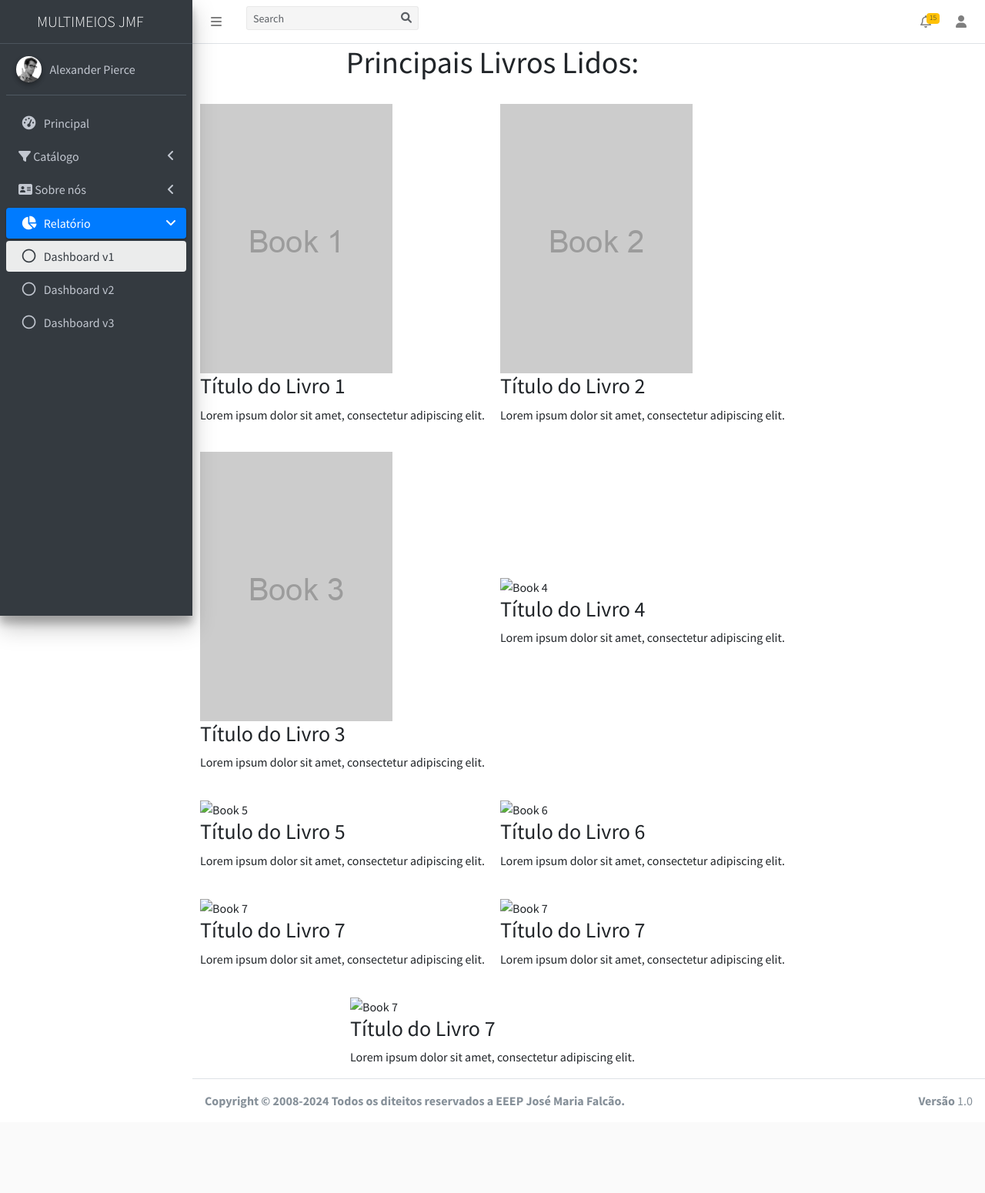
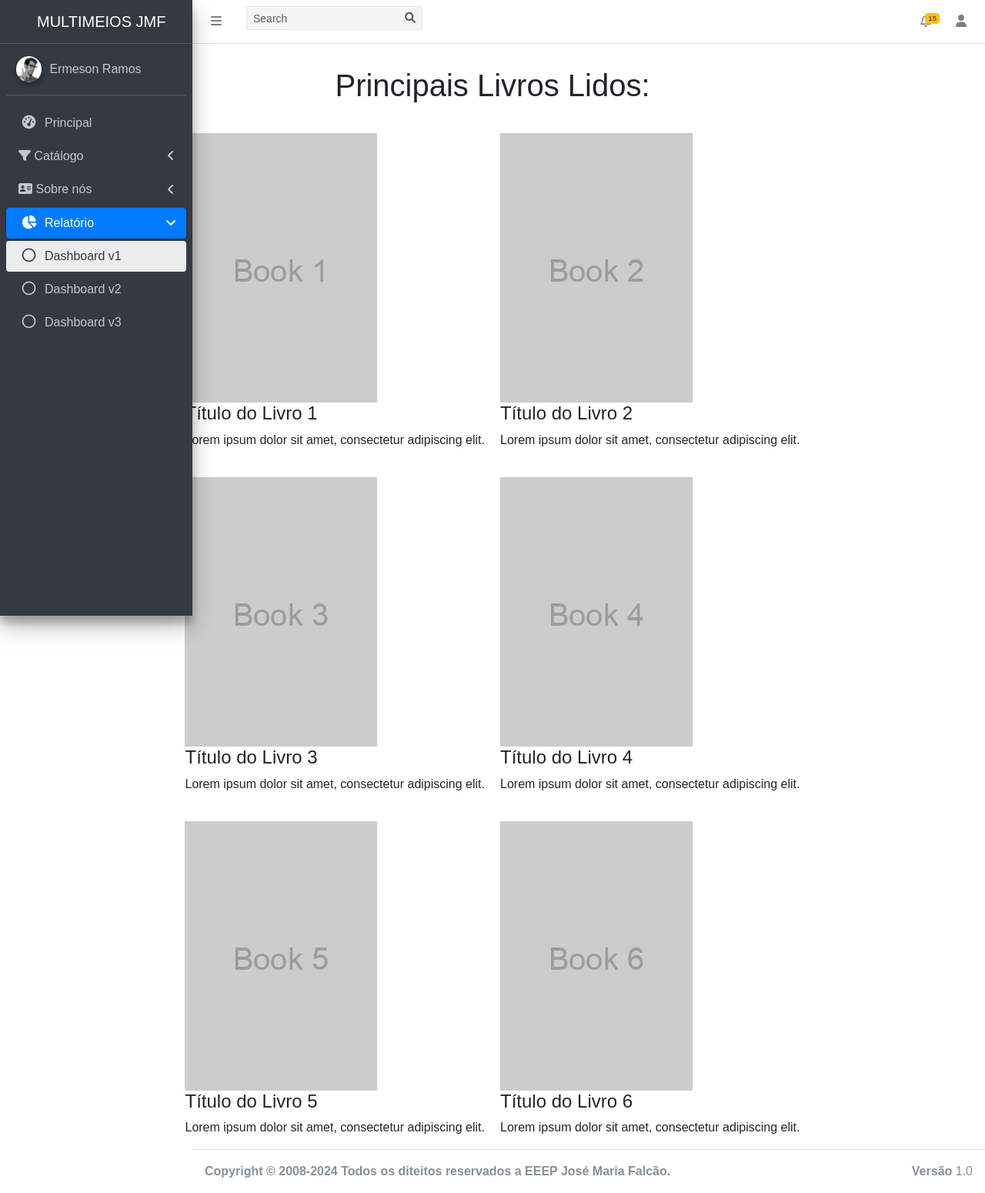
Before and after one commit to ErmesonRamos/sistema_multimeios, a PHP site: page /paginas/conteudo/cadastro_livro.php in a window 1280 px wide. Shown: the whole page at 77% size. Before the commit the page ends 1440 px from the top, so only its background shows below. Run offline with PHP 8.4, Linux system fonts and the light colour scheme; some libraries are stand-ins or nearby versions.

Commit message:
modificações

```diff
--- a/includes/header.php
+++ b/includes/header.php
@@ -15,7 +15,7 @@
   <!-- iCheck -->
   <link rel="stylesheet" href="../../plugins/icheck-bootstrap/icheck-bootstrap.min.css">
   <!-- JQVMap -->
-  <link rel="stylesheet" href="../plugins/jqvmap/jqvmap.min.css">
+  <link rel="stylesheet" href="../../plugins/jqvmap/jqvmap.min.css">
   <!-- Theme style -->
   <link rel="stylesheet" href="../../dist/css/adminlte.min.css">
   <!-- overlayScrollbars -->
@@ -27,7 +27,7 @@
   <!-- Google Font: Source Sans Pro -->
   <link href="https://fonts.googleapis.com/css?family=Source+Sans+Pro:300,400,400i,700" rel="stylesheet">
   <!--Ícone da página-->
-  <link rel="icon" href="../dist/img/logo.png" type="image/x-icon">
+  <link rel="icon" href="../../dist/img/logo.png" type="image/x-icon">
 
 </head>
 <body class="hold-transition sidebar-mini layout-fixed">
@@ -117,10 +117,10 @@
       <!-- Sidebar user panel (optional) -->
       <div class="user-panel mt-3 pb-3 mb-3 d-flex">
         <div class="image">
-          <img src="../dist/img/user2-160x160.jpg" class="img-circle elevation-2" alt="User Image">
+          <img src="../../dist/img/user2-160x160.jpg" class="img-circle elevation-2" alt="User Image">
         </div>
         <div class="info">
-          <a href="#" class="d-block">Alexander Pierce</a>
+          <a href="#" class="d-block">Ermeson Ramos</a>
         </div>
       </div>
 
--- a/paginas/conteudo/cadastro_livro.php
+++ b/paginas/conteudo/cadastro_livro.php
@@ -1,3 +1,4 @@
+<?php include '../../includes/header.php' ?>
 <!DOCTYPE html>
 <html lang="pt">
 <head>
@@ -6,64 +7,44 @@
   <link rel="stylesheet" href="estilos/cadastro_livro.css">
   <title>Cadastro de Livros</title>
 </head>
-<body>
-  <header>
-    <?php include '../../includes/header.php' ?>
-  </header>
+<body >
   <main>
     <div class="container">
       <h1>Principais Livros Lidos:</h1>
       <div class="container-livros">
       <div class="book-card">
           <img src="../img/book1.png" alt="Book 1">
-          <h3>Título do Livro 1</h3>
+          <h4>Título do Livro 1</h4>
           <p>Lorem ipsum dolor sit amet, consectetur adipiscing elit.</p>
           </div>
           <div class="book-card">
             <img src="../img/book2.png" alt="Book 2">
-            <h3>Título do Livro 2</h3>
+            <h4>Título do Livro 2</h4>
             <p>Lorem ipsum dolor sit amet, consectetur adipiscing elit.</p>
           </div>
           <div class="book-card">
             <img src="../img/book3.png" alt="Book 3">
-            <h3>Título do Livro 3</h3>
+            <h4>Título do Livro 3</h4>
             <p>Lorem ipsum dolor sit amet, consectetur adipiscing elit.</p>
           </div>
           <div class="book-card">
-            <img src="https://via.placeholder.com/250x350?text=Book+4" alt="Book 4">
-            <h3>Título do Livro 4</h3>
+            <img src="../img/book4.png" alt="Book 4">
+            <h4>Título do Livro 4</h4>
             <p>Lorem ipsum dolor sit amet, consectetur adipiscing elit.</p>
           </div>
           <div class="book-card">
-            <img src="https://via.placeholder.com/250x350?text=Book+5" alt="Book 5">
-            <h3>Título do Livro 5</h3>
+            <img src="../img/book5.png" alt="Book 5">
+            <h4>Título do Livro 5</h4>
             <p>Lorem ipsum dolor sit amet, consectetur adipiscing elit.</p>
           </div>
           <div class="book-card">
-            <img src="https://via.placeholder.com/250x350?text=Book+6" alt="Book 6">
-            <h3>Título do Livro 6</h3>
-            <p>Lorem ipsum dolor sit amet, consectetur adipiscing elit.</p>
-          </div>
-          <div class="book-card">
-            <img src="https://via.placeholder.com/250x350?text=Book+7" alt="Book 7">
-            <h3>Título do Livro 7</h3>
-            <p>Lorem ipsum dolor sit amet, consectetur adipiscing elit.</p>
-          </div>
-          <div class="book-card">
-            <img src="https://via.placeholder.com/250x350?text=Book+7" alt="Book 7">
-            <h3>Título do Livro 7</h3>
-            <p>Lorem ipsum dolor sit amet, consectetur adipiscing elit.</p>
-          </div>
-          <div class="book-card">
-            <img src="https://via.placeholder.com/250x350?text=Book+7" alt="Book 7">
-            <h3>Título do Livro 7</h3>
+            <img src="../img/book6.png" alt="Book 6">
+            <h4>Título do Livro 6</h4>
             <p>Lorem ipsum dolor sit amet, consectetur adipiscing elit.</p>
           </div>
         </div>
     </div>
   </main>
-  <footer>
-    <?php include '../../includes/footer.php' ?>
-  </footer>
 </body>
 </html>
+<?php include '../../includes/footer.php' ?>
--- a/paginas/conteudo/estilos/cadastro_livro.css
+++ b/paginas/conteudo/estilos/cadastro_livro.css
@@ -1,13 +1,17 @@
 * {
   padding: 0;
   margin: 0;
+  box-sizing: border-box;
 }
+body {
+  font-family: Arial, Helvetica, sans-serif;
+}
+
 .container {
   margin: 0 auto;
-  max-width: 1200px;
 }
 .container h1 {
-  margin-bottom: 30px;
+  padding: 30px;
   text-align: center;
 }
 
```
Also changed, not shown: includes/footer.php (+14 -14 lines), paginas/img/book4.png (added), paginas/img/book5.png (added), paginas/img/book6.png (added).
